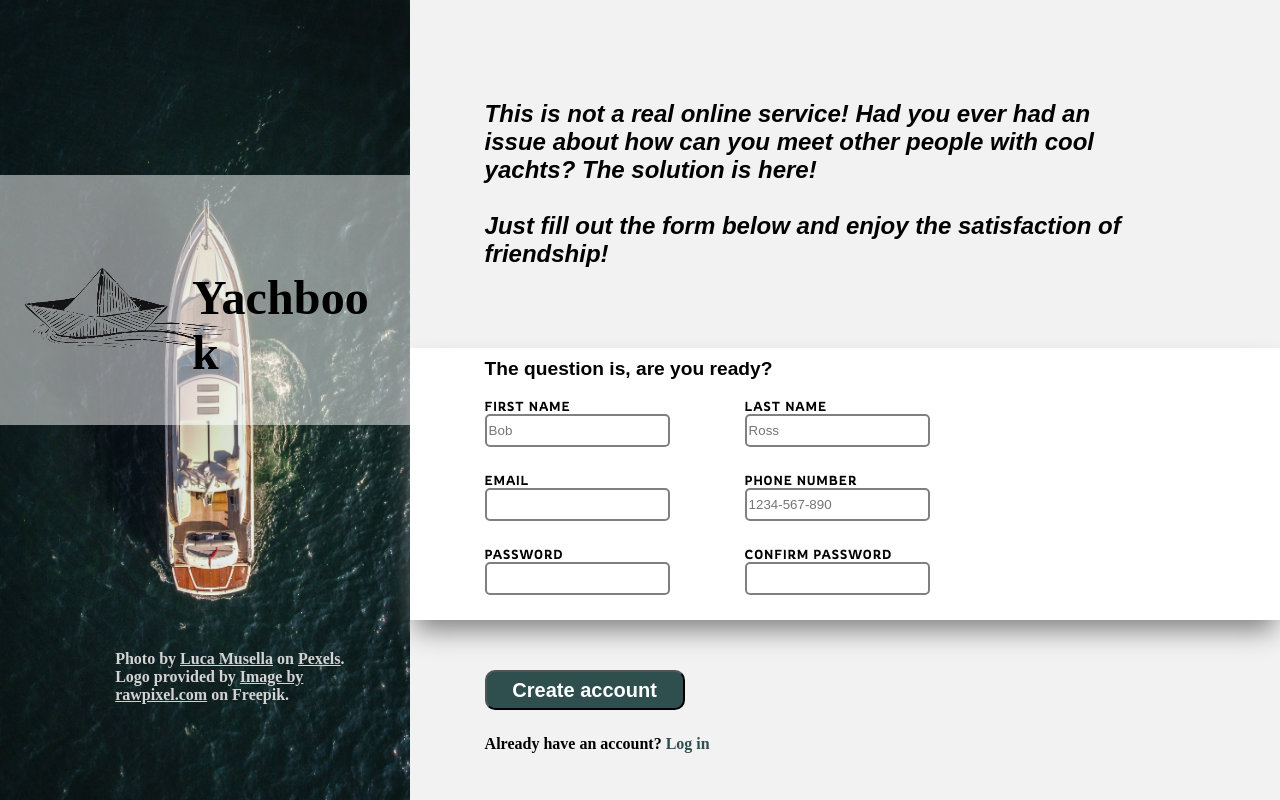
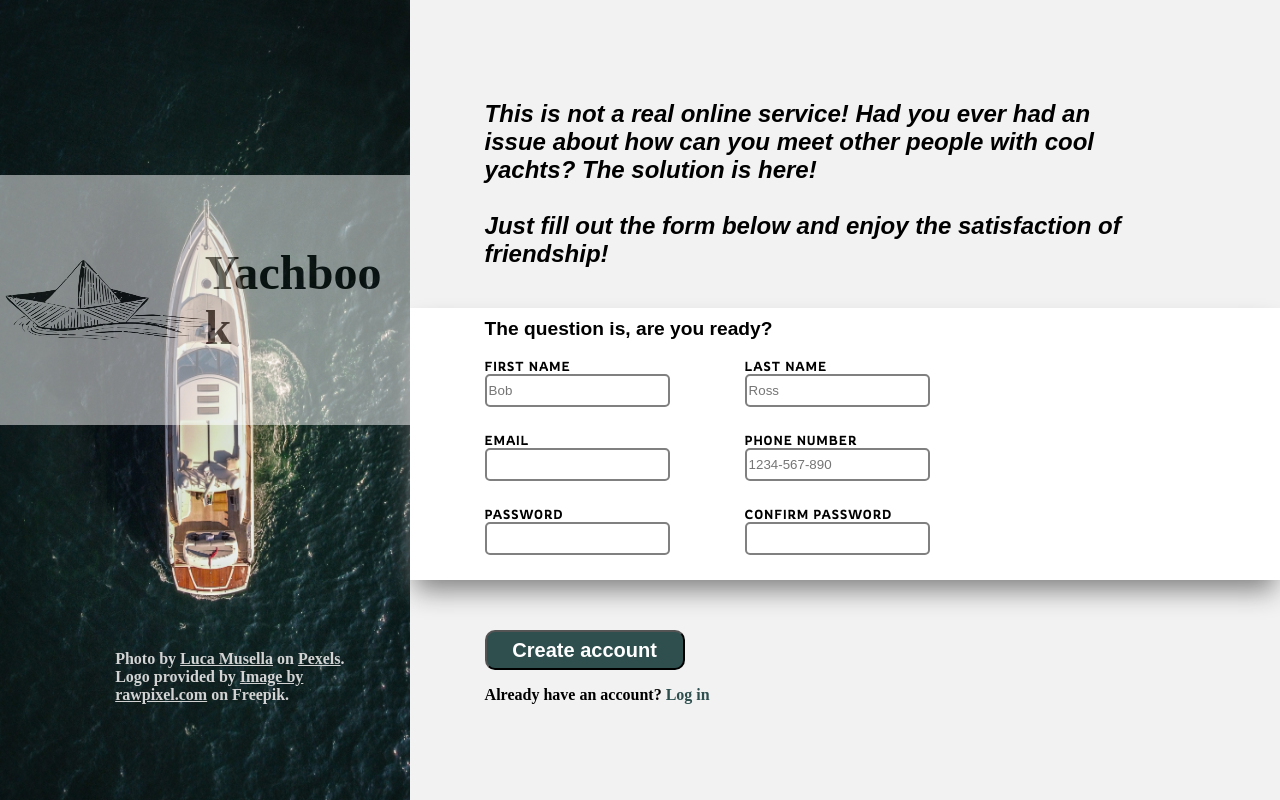
Before and after one commit to Davidhanko/HTML-forms, a plain HTML site: page index.html in a window 1280 px wide. Drawn offline with Linux system fonts and the light colour scheme; a web font is replaced by a local one.

Commit message:
slight change in css

```diff
--- a/index.html
+++ b/index.html
@@ -10,9 +10,10 @@
 
 <section class="left-side">
     <img src="Image/background.jpg" class="image" alt="Picture of yachts"/>
-    <div class="logoDiv"></div>
+    <div class="logoDiv">
     <img src="Image/logo.png" alt="Logo" class="logoImage"/>
     <p class="logoText">Yachbook</p>
+    </div>
     <p class="photo-credit">Photo by <a href="https://www.pexels.com/@luca-musella-1915088/" class="credit">Luca Musella</a> on <a class="credit" href="https://www.pexels.com">Pexels</a>.<br>
     Logo provided by <a class="credit" href="https://www.freepik.com/free-vector/illustration-summer-beach-object_2824885.htm#query=yacht%20logo&position=31&from_view=keyword">Image by rawpixel.com</a> on Freepik.
     </p>
--- a/style.css
+++ b/style.css
@@ -58,6 +58,10 @@ body{
     opacity: 50%;
     width: 32vw;
     height: 250px;
+    display: flex;
+    flex-direction: row;
+    justify-content: center;
+    align-items: center;
 }
 
 .logoImage{
@@ -65,14 +69,12 @@ body{
     color: white;
     width: min(20vw, 300px);
     height: 200px;
-    margin-top: -74vh;
-    /*margin-left: -32vw;*/
+    margin-left: -15vw;
 }
 
 
 .logoText{
     position: absolute;
-    margin-top: -530px;
     margin-left: 15vw;
     font-size: 3rem;
     width: 15vw;
@@ -87,13 +89,14 @@ body{
     display: flex;
     flex-direction: column;
     justify-content: flex-start;
-    gap: 80px;
-    flex: 2;
+    gap: 40px;
+    flex: 1;
+    height: 0;
 }
 
 .text-section{
     margin-top: 100px;
-    font-size: 1.5rem;
+    font-size: 1.5em;
     margin-right: 150px;
     margin-left: 75px;
     max-height: 200px;
@@ -160,7 +163,7 @@ input{
     color: white;
     font-weight: bold;
     font-size: 20px;
-    margin-bottom: 25px;
+    margin-bottom: 2vh;
     transition: all 0.8s ease-in-out;
 }
 
```
